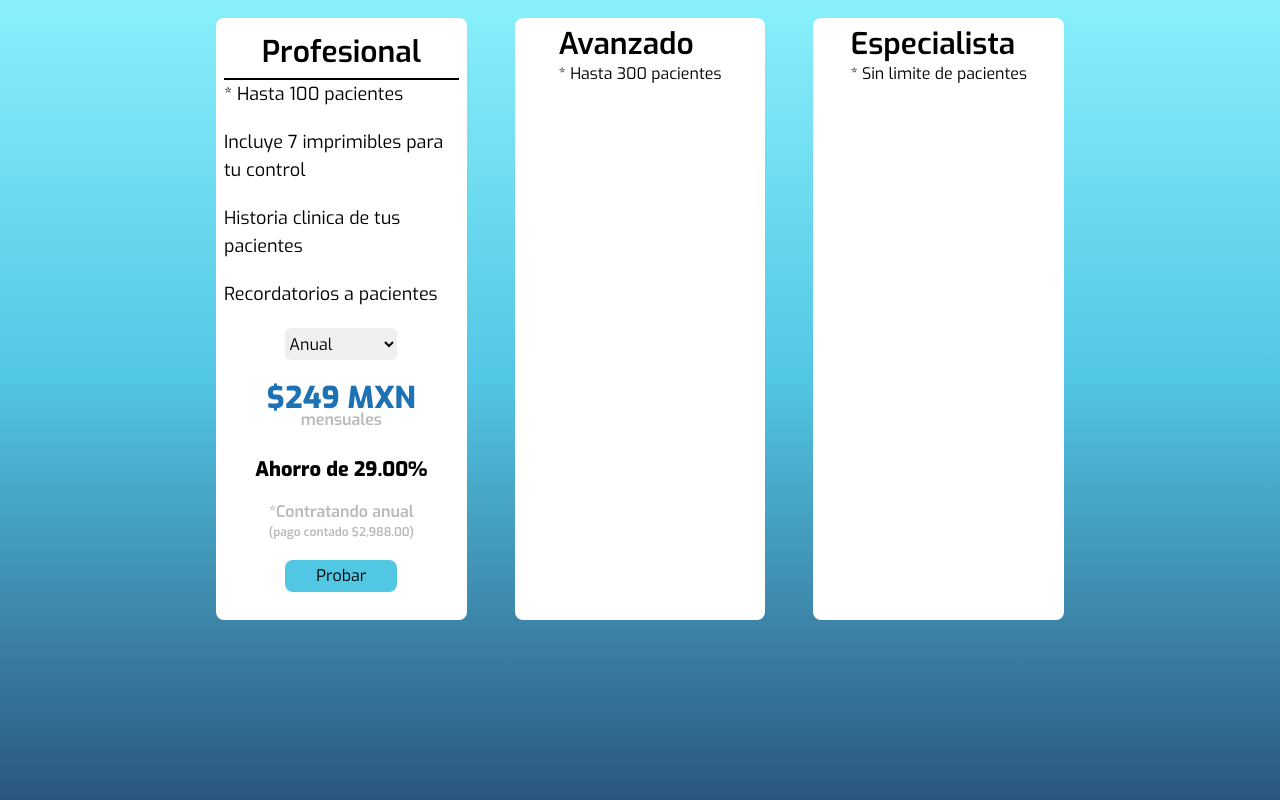
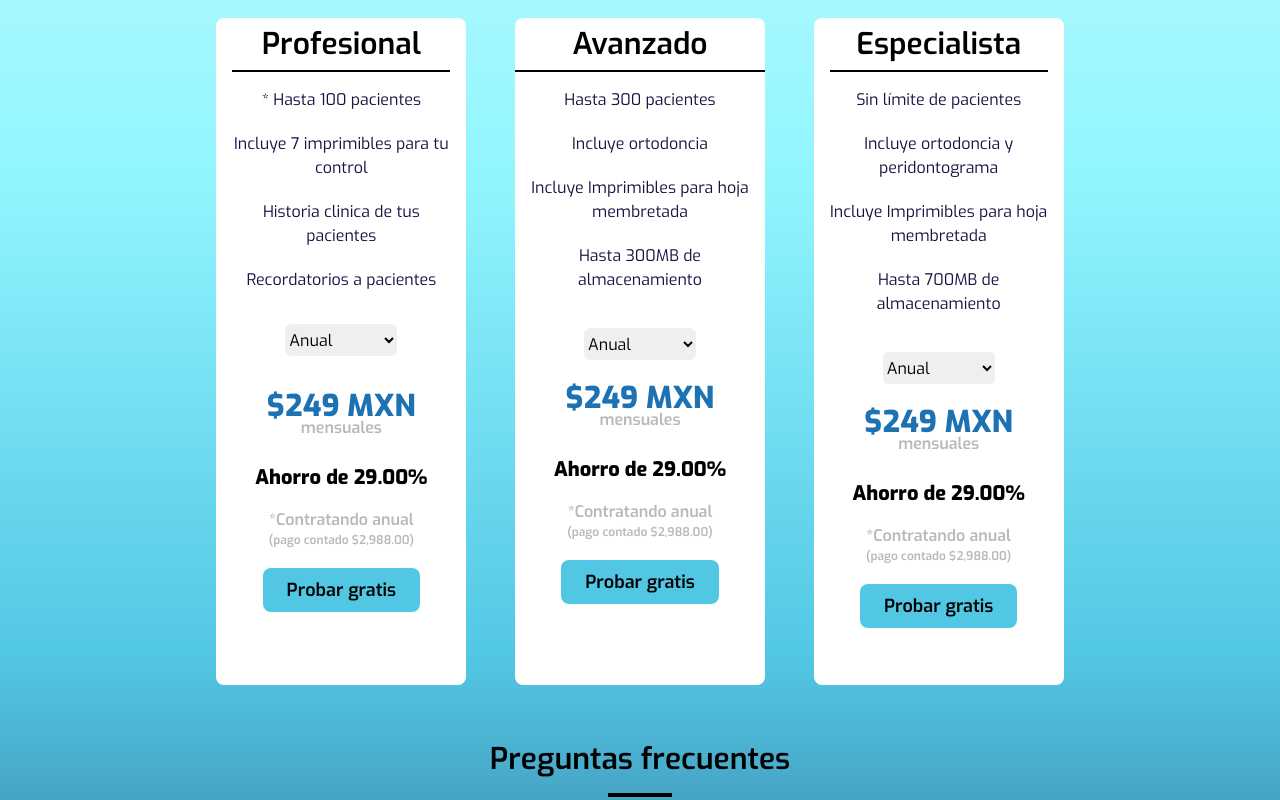
Before and after one commit to OscarRubioSevilla/quahr-frontend-dev, a Vue app: page / in a window 1280 px wide. Shown: the part 2300-3100 px from the top of the page. Built offline with nearby package versions, Linux system fonts and the light colour scheme; what vue-final-modal would draw is missing.

Commit message:
Avance-2-pagina-principal

```diff
--- a/src/components/layout/header/MainHeader.vue
+++ b/src/components/layout/header/MainHeader.vue
@@ -16,11 +16,17 @@ export default {
 
 
 
+    },data(){
+        return{
+
+        }
     },
     methods:{
 
+
+
         show :(e)=> {
-
+            const a = `ads ${k}`;
             const ruta = 'http://127.0.0.1:5173/src/assets/landing/caracteristicas/';
          let id = e.target.id;
 
@@ -65,6 +71,7 @@ export default {
         }
     },
 setup(){
+
     const texto ='Optimiza tu tiempo con tu agenda en la nube, siempre sincronizada de tu mano, a tu escritorio con cualquier dispositivo'
 
 
@@ -206,19 +213,19 @@ setup(){
                     <span class="text-[#616161]">Precios transparentes para clientes que valoramos</span>
                     <span class="text-[#616161]">¡Elige el plan que se adapte mejor a tu negocio!</span>
                 </div>
-                <div class="flex  gap-12 p-10">
-                    <div class="flex flex-1 bg-white p-2  justify-center rounded-lg">
+                <div class="flex justify-around gap-12 p-10">
+                    <div class="flex paquetes-div  justify-center rounded-lg px-4">
                         <div class="">
                            <div class="border-b-2 py-2" >
-                                 <h1 class="text-3xl font-semibold text-center" >Profesional</h1>
+                                 <h1 class="text-3xl font-semibold text-center">Profesional</h1>
                            </div>
-                            <div class=" flex flex-col gap-5 text-lg">
-                                <div>* Hasta 100 pacientes</div>
-                                <div>Incluye 7 imprimibles para tu control</div>
-                                <div>Historia clinica de tus pacientes</div>
-                                <div>Recordatorios a pacientes</div>
+                            <div class=" flex flex-col gap-5 text-base my-4 text-center text-[#161442]">
+                                <div class="">* Hasta 100 pacientes</div>
+                                <div  class="">Incluye 7 imprimibles para tu control</div>
+                                <div  class="">Historia clinica de tus pacientes</div>
+                                <div  class="">Recordatorios a pacientes</div>
                             </div>
-                            <div class="flex justify-center gap-10 m-5" >
+                            <div class="flex justify-center gap-10 my-8" >
                                 <select  class="bg-[#EFEFEF] rounded-md select-width "  name="" id="">
                                     <option value="">Anual</option>
                                     <option value="">3 años</option>
@@ -237,35 +244,97 @@ setup(){
                                 <span class="font-semibold text-[#B9B9B9] text-xs">(pago contado $2,988.00)</span>
                             </div>
                             <div class="flex justify-center m-5">
-                                <button class="btn-probar select-width rounded-lg">Probar</button>
+                                <button class="btn-probar py-2 px-6 text-lg font-semibold rounded-lg">Probar gratis</button>
                             </div>
-
                         </div>
 
 
                     </div>
-                    <div class="flex flex-1 bg-white p-2 justify-center rounded-lg ">
-                        <div>
+                    <div class="flex  flex-col paquetes-div  rounded-lg text-center">
+                        <div class="border-b-2 py-2">
                             <h1 class="text-3xl font-semibold">Avanzado</h1>
-                        <div>
-                            <div><span>* Hasta 300 pacientes</span></div>
-                            <div><span></span></div>
                         </div>
+                        <div class="flex flex-col gap-5 text-base my-4 text-center text-[#161442]">
+                            <div  >Hasta 300 pacientes</div>
+                            <div>Incluye ortodoncia</div>
+                            <div>Incluye Imprimibles para hoja membretada</div>
+                            <div>Hasta 300MB de almacenamiento</div>
+                         </div>
+                         <div class="flex justify-center gap-10 m-5" >
+                            <select  class="bg-[#EFEFEF] rounded-md select-width "  name="" id="">
+                                <option value="">Anual</option>
+                                <option value="">3 años</option>
+                                <option value="">5 años</option>
+                            </select>
                         </div>
-
-                    </div>
-                    <div class="flex flex-1 bg-white p-2 justify-center rounded-lg ">
-                        <div>
-                            <h1 class="text-3xl font-semibold">Especialista</h1>
-                        <div>
-                            <div>* Sin limite de pacientes</div>
+                        <div class="flex flex-col text-center">
+                            <span class="text-[#1D72B3] text-3xl font-extrabold">$249 MXN</span>
+                            <span class="mensuales font-semibold">mensuales</span>
+                          </div>
+                          <div class="flex flex-col text-center m-4">
+                            <span class="text-black text-xl font-extrabold">Ahorro de 29.00%</span>
                         </div>
+                        <div class="flex flex-col  text-center">
+                            <span class="font-semibold text-[#B9B9B9]">*Contratando anual</span>
+                            <span class="font-semibold text-[#B9B9B9] text-xs">(pago contado $2,988.00)</span>
+                        </div>
+                        <div class="flex justify-center m-5">
+                            <button class="btn-probar py-2 px-6 text-lg font-semibold rounded-lg">Probar gratis</button>
                         </div>
 
                     </div>
 
+                    <div class="flex  flex-col paquetes-div  rounded-lg text-center px-4">
+                        <div class="border-b-2 py-2">
+                            <h1 class="text-3xl font-semibold">Especialista
+                            </h1>
+                        </div>
+                        <div class="flex flex-col gap-5 text-base my-4 text-center text-[#161442]">
+                            <div>Sin límite de pacientes</div>
+                            <div>Incluye ortodoncia y peridontograma</div>
+                            <div>Incluye Imprimibles para hoja membretada</div>
+                            <div>Hasta 700MB de almacenamiento</div>
+                         </div>
 
+                         <div class="flex justify-center gap-10 m-5" >
+                            <select  class="bg-[#EFEFEF] rounded-md select-width "  name="" id="">
+                                <option value="">Anual</option>
+                                <option value="">3 años</option>
+                                <option value="">5 años</option>
+                            </select>
+                        </div>
+
+                         <div class="flex flex-col text-center">
+                            <span class="text-[#1D72B3] text-3xl font-extrabold">$249 MXN</span>
+                            <span class="mensuales font-semibold">mensuales</span>
+                          </div>
+                          <div class="flex flex-col text-center m-4">
+                            <span class="text-black text-xl font-extrabold">Ahorro de 29.00%</span>
+                        </div>
+                        <div class="flex flex-col  text-center">
+                            <span class="font-semibold text-[#B9B9B9]">*Contratando anual</span>
+                            <span class="font-semibold text-[#B9B9B9] text-xs">(pago contado $2,988.00)</span>
+                        </div>
+                        <div class="flex justify-center m-5">
+                            <button class="btn-probar py-2 px-6 text-lg font-semibold rounded-lg">Probar gratis</button>
+                        </div>
+                 </div>
+           </div>
+
+            <div class="flex flex-col justify-center items-center gap-4 py-4">
+                <h3 class="text-black text-3xl font-semibold ">Preguntas frecuentes</h3>
+                <hr class="w-16 h-1 border-0 bg-black">
+            </div>
+            <div class="flex flex-col gap-8 text-[#182051] font-semibold text-xl "  >
+                <div class="bg-white rounded-full p-2 py-4" >
+                    <span>¿Qué es Quahr dental?</span>
                 </div>
+                <div  class="bg-white" >
+                    <span >¿Dónde se guarda mi información?</span>
+                </div>
+                <div>Quahr Dental es un sistema de administración y control clÍnico para odontólogos y clÍnicas odontológicas, para tener tu agenda a la mano cuando y donde la necesites.</div>
+            </div>
+
 
 
 
--- a/src/style.scss
+++ b/src/style.scss
@@ -71,3 +71,10 @@ body {
 .btn-probar {
     background: rgb(82 199 228)
 }
+
+.paquetes-div {
+    max-width: 250px;
+    min-height: 667px;
+    margin: auto;
+    background: white;
+}
```
